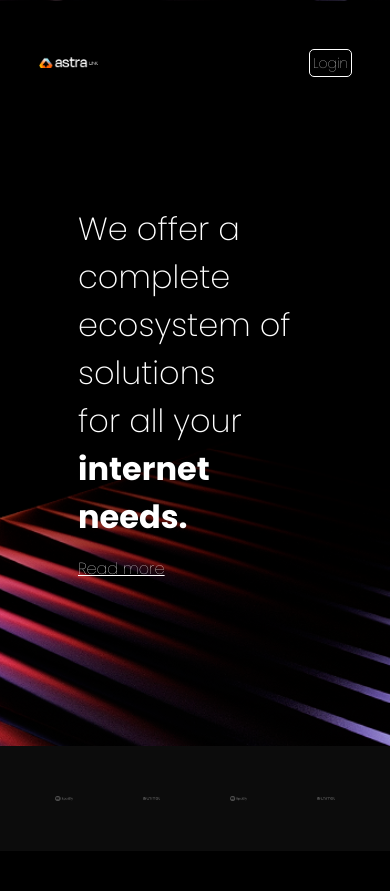
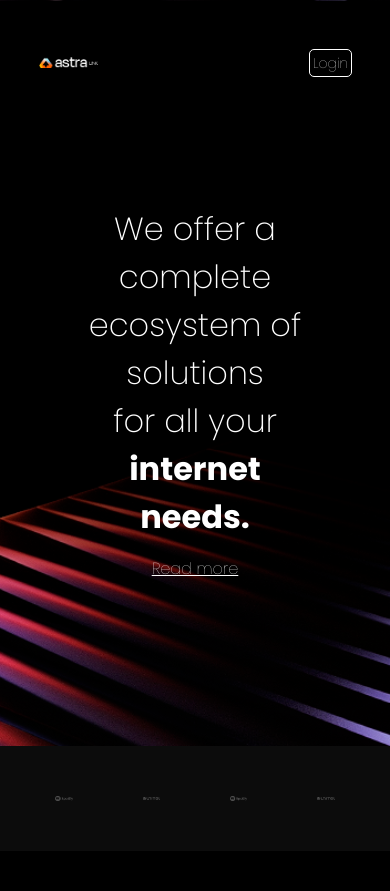
Before and after one commit to Josechiseva/My_site_bussines-, a PHP site: page / in a window 390 px wide. Shown: the top 891 px of the page. Run offline with PHP 8.4, Linux system fonts and the light colour scheme.

Commit message:
Update mid_quiries.css

```diff
--- a/mid_quiries.css
+++ b/mid_quiries.css
@@ -226,6 +226,9 @@
     main section#sec1 nav{
         width: 90%;
     }
+    main div#text{
+        text-align:center ;
+    }
     main section#sec1 div#logo{
         width: 10%;
     }
```
